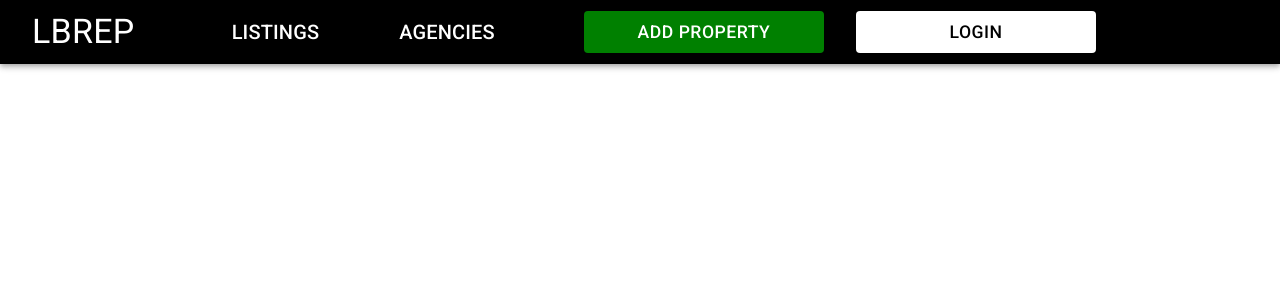
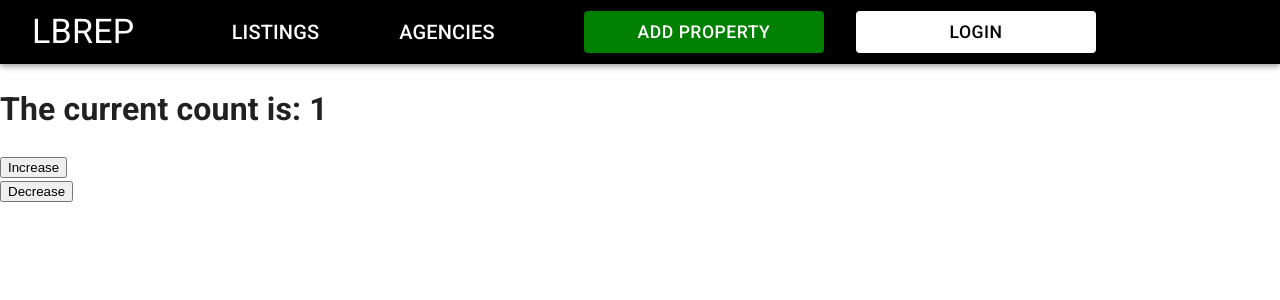
Before and after one commit to SergiyKochenko/Django-React-Build-a-Location-Based-Real-Estate-Website, a React (Create React App) app in the folder frontend/: page /testing in a window 1280 px wide. Shown: the top 300 px of the page. Built offline with nearby package versions, Linux system fonts and the light colour scheme.

Commit message:
Testing the useEfect hook

```diff
--- a/frontend/src/App.js
+++ b/frontend/src/App.js
@@ -6,10 +6,12 @@ import { StyledEngineProvider } from '@mui/material/styles';
 import CssBaseline from '@mui/material/CssBaseline';
 
 // Components
-import Home from './Components/Home'
-import Login from './Components/Login'
+import Home from './Components/Home';
+import Login from './Components/Login';
 import Listings from './Components/Listings'
 import Header from './Components/Header';
+import Testing from './Components/Testing';
+
 
 function App () {
   return (
@@ -21,6 +23,7 @@ function App () {
         <Route path='/' element={<Home/>} />
         <Route path='/login' element={<Login/>} />
         <Route path='/listings' element={<Listings/>} />
+        <Route path='/testing' element={<Testing/>} />
       </Routes>
     </BrowserRouter>
     </StyledEngineProvider>
--- /dev/null
+++ b/frontend/src/Components/Testing.js
@@ -0,0 +1,29 @@
+import React, { use, useEffect, useState } from 'react'
+
+function Testing() {
+    const [count, setCount] = useState(1)
+    // useEffect(() => {
+    //    console.log('Testing component useEffect')
+    // }, [])
+
+    useEffect(() => {
+        console.log(`The current count is: ${count}`)
+    }, [count])
+
+    function IncreaseCount() {
+        setCount((current)=>current+1)
+    }
+    function DecreaseCount() {
+        setCount((current)=>current-1)
+    }
+  return (
+    <>
+    <h1>The current count is: {count}</h1>
+        <button onClick={IncreaseCount}>Increase</button>
+        <br />
+        <button onClick={DecreaseCount}>Decrease</button>
+    </>
+  )
+}
+
+export default Testing
```
